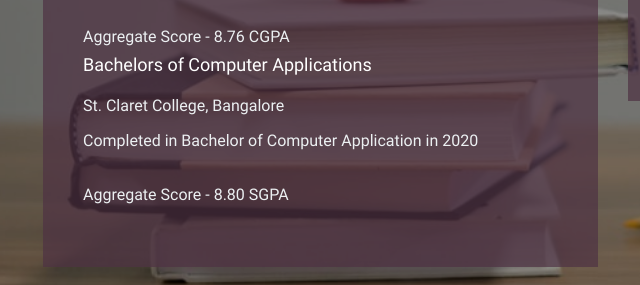
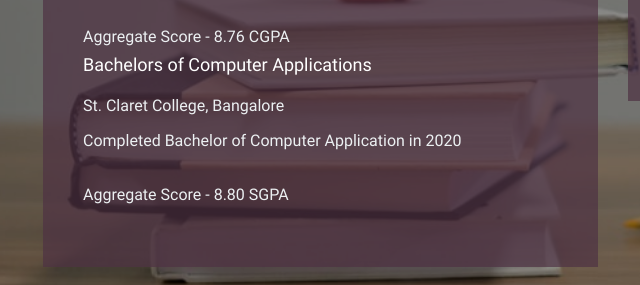
Before and after one commit to Simran31-ps/Simran, a plain HTML site: page index.html in a window 1280 px wide. Shown: the part 3160-3445 px from the top of the page, 27-667 px from the left. Drawn offline with Linux system fonts and the light colour scheme.

Commit message:
Update index.html

```diff
--- a/index.html
+++ b/index.html
@@ -206,7 +206,7 @@
                                     <div class="content-details">
                                             <h5>Bachelors of Computer Applications</h5>
                                             <h6>St. Claret College, Bangalore</h6>
-                                            <p>Completed in Bachelor of Computer Application in 2020 </p>
+                                            <p>Completed Bachelor of Computer Application in 2020 </p>
                                             <p>Aggregate Score   - 8.80 SGPA</p>
                                     </div>
 
```
